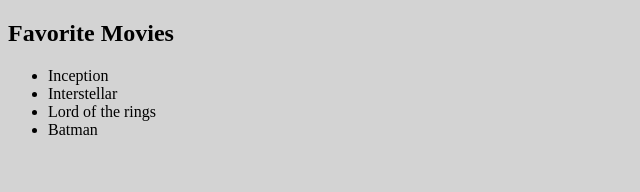
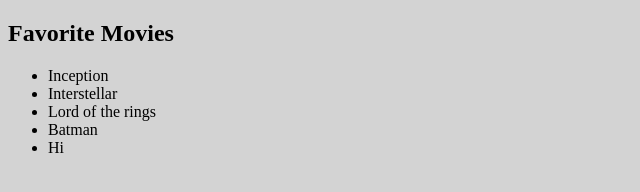
Before and after one commit to mattholm/html-practice, a plain HTML site: page favorite-movies.html in a window 1280 px wide. Shown: the full height of the page, 0-640 px from the left. Drawn offline with Linux system fonts and the light colour scheme.

Commit message:
Update favorite-movies.html

```diff
--- a/favorite-movies.html
+++ b/favorite-movies.html
@@ -12,6 +12,7 @@
 	<li>Interstellar</li>
 	<li>Lord of the rings</li>
 	<li>Batman</li>
+	<li>Hi</li>
 </ul>
 </body>
 </html>
```
